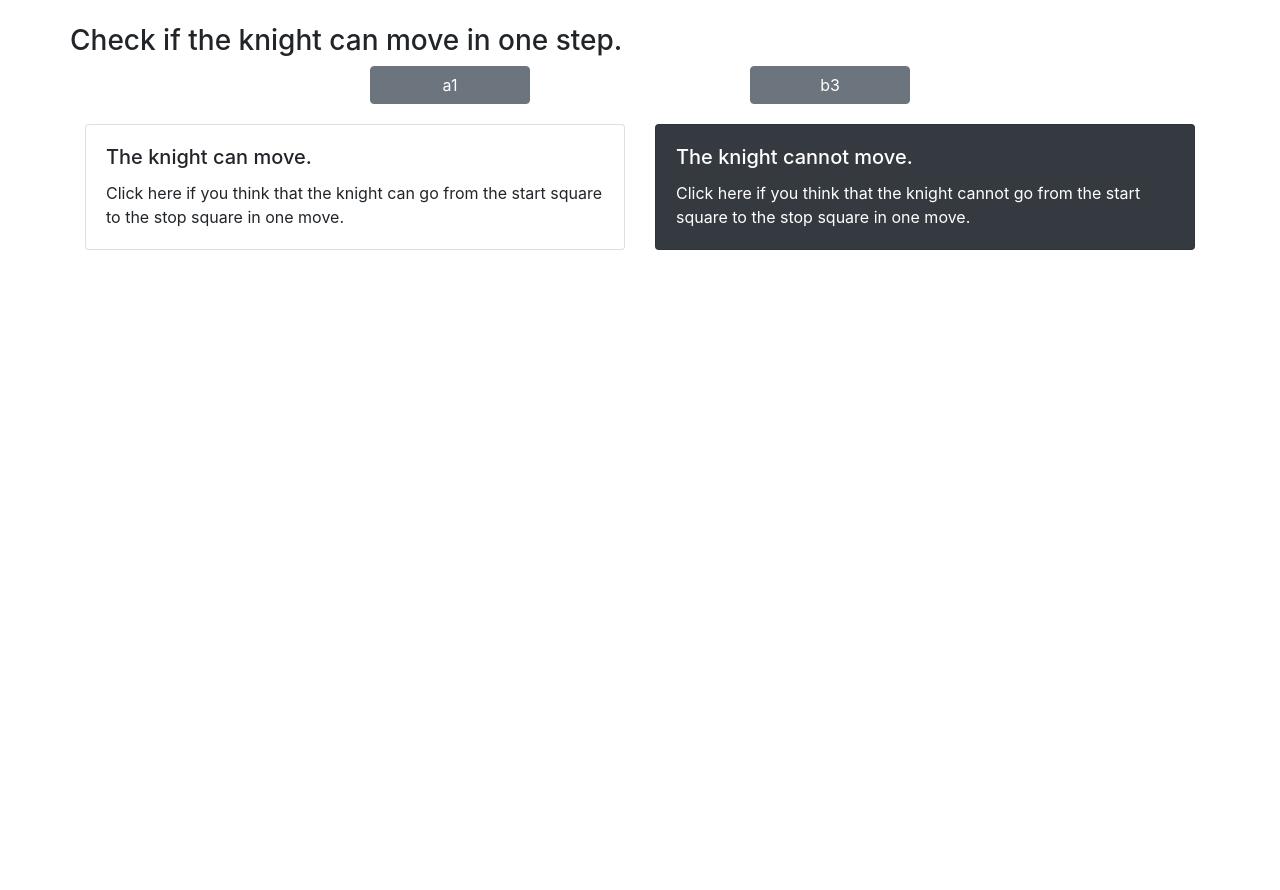
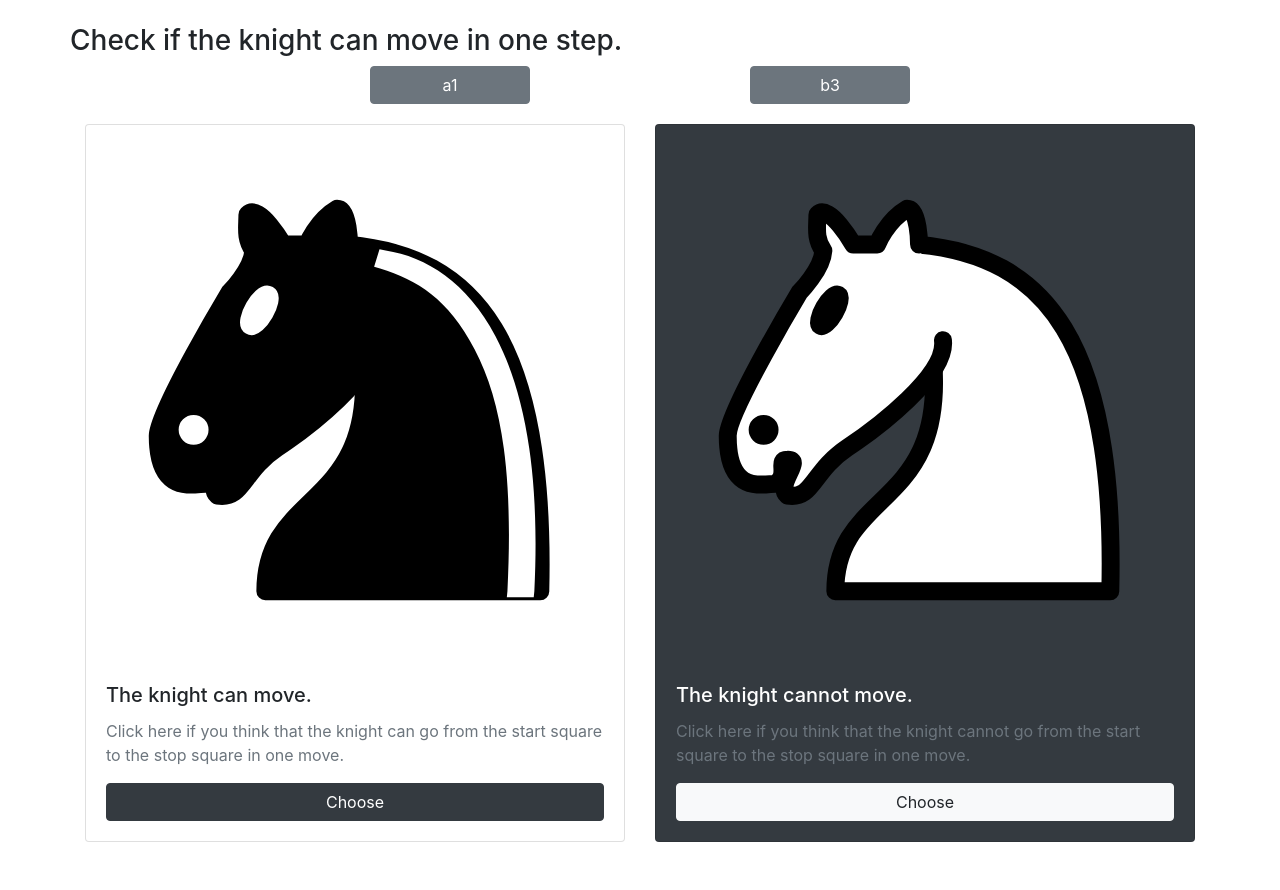
Before and after one commit to pauldechorgnat/blindfold_chess, a Flask app: page /knight_moves in a window 1280 px wide. Shown: the part 61-951 px from the top of the page. Before the commit the page ends 311 px from the top, so only its background shows below. Run offline with Flask 2, Linux system fonts and the light colour scheme; some libraries are stand-ins or nearby versions.

Commit message:
adding images to knight moves I

```diff
--- a/templates/knight_moves.html
+++ b/templates/knight_moves.html
@@ -70,27 +70,27 @@
 <div class="row">
     <div class="col-lg-12 col-sm-12 col-md-12 col-md-12">
         <div class="card-deck">
-            <div class="card"
-                 onclick="check_knight_move(1); return false;">
+            <div class="card" style="width: 18rem;">
+                <img class="card-img-top" src="/static/img/chesspieces/wikipedia/bN.svg" alt="Card image cap">
                 <div class="card-body">
                     <h5 class="card-title">The knight can move.</h5>
-                    <p class="card-text">Click here if you think that the knight can go from the start square to the
-                        stop square in one move.</p>
+                    <p class="card-text text-muted">Click here if you think that the knight can go from the start square
+                        to the stop square in one move.</p>
+                    <a href="#" onclick="check_knight_move(1); return false;" class="btn btn-dark col-12">Choose</a>
                 </div>
             </div>
-
-            <div class="card text-white bg-dark"
-                 onclick="check_knight_move(0); return false;">
+            <div class="card text-white bg-dark" style="width: 18rem;">
+                <img class="card-img-top" src="/static/img/chesspieces/wikipedia/wN.svg" alt="Card image cap">
                 <div class="card-body">
                     <h5 class="card-title">The knight cannot move.</h5>
-                    <p class="card-text">Click here if you think that the knight cannot go from the start square to the
-                        stop square in one move.</p>
+                    <p class="card-text text-muted">Click here if you think that the knight cannot go from the start
+                        square to the stop square in one move.</p>
+                    <a href="#" onclick="check_knight_move(0); return false;" class="btn btn-light col-12">Choose</a>
                 </div>
             </div>
         </div>
     </div>
 </div>
-
 {% include '_score_bar.html' %}
 
 
```
